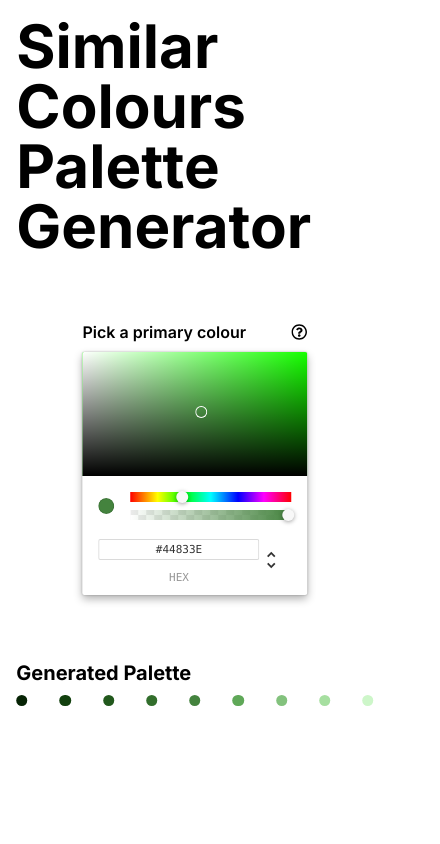
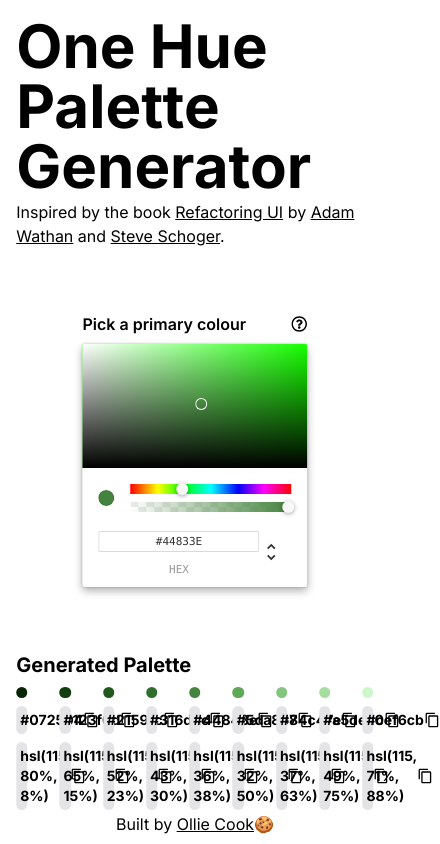
Before and after one commit to ollie-cook/colour-palette-generator, a Next.js app: page / in a window 390 px wide. Shown: the whole page, 440 px wide, since content can reach past the window. Built offline with nearby package versions, Linux system fonts and the light colour scheme.

Commit message:
Almost finished
Need to make it responsive and change font

```diff
--- a/app/components/Palette.tsx
+++ b/app/components/Palette.tsx
@@ -1,14 +1,13 @@
 'use client'
 
 import { usePrimaryColour } from './PrimaryColourContext'
-import hexToHSL, {hexToHSLArray} from '@/app/utils/functions.js'
+import {hexToHSLArray, HSLToHex} from '@/app/utils/functions.js'
+import { MdContentCopy } from "react-icons/md";
 
 export default function Palette() {
   const [primaryColour] = usePrimaryColour()
 
   const colours = generateColours(primaryColour)
-
-
 
   return (
     <div className="w-full mt-16">
@@ -16,8 +15,20 @@ export default function Palette() {
       <div className="grid grid-cols-9 gap-8 mt-2">
         {
           colours.map((colour, index) => (
-            <div key={index} className="w-full aspect-square rounded-2xl" style={{backgroundColor: colour}}>
-
+            <div className="w-full flex flex-col items-center">
+              <div key={index} className="w-full aspect-square rounded-2xl" style={{backgroundColor: colour.hsl}}></div>
+              <div className="flex w-full justify-between p-1 mt-2 rounded-md bg-zinc-200">
+                <p className="font-bold text-sm">{colour.hex}</p>
+                <button onClick={() => navigator.clipboard.writeText(colour.hex)}>
+                  <MdContentCopy />
+                </button>
+              </div>
+              <div className="flex w-full justify-between p-1 mt-2 rounded-md bg-zinc-200">
+                <p className="font-bold text-sm">{colour.hsl}</p>
+                <button onClick={() => navigator.clipboard.writeText(colour.hsl)}>
+                  <MdContentCopy />
+                </button>
+              </div>
             </div>
           ))
         }
@@ -27,8 +38,10 @@ export default function Palette() {
   );
 }
 
-const generateColours = (primaryColour: string) : string[] => {
+const generateColours = (primaryColour: string) : {hex: string, hsl: string}[] => {
   const colourStrings: string[] = Array(9).fill("");
+
+  const hexAndHSL: {hex: string, hsl: string}[] = Array(9).fill({hex: "", hsl: ""});
 
   const primaryHSLObject = hexToHSLArray(primaryColour);
 
@@ -37,32 +50,30 @@ const generateColours = (primaryColour: string) : string[] => {
 
   const firstLight = primaryHSLObject.l / 5;
   for (let i=0; i<4; i++) {
-    coloursHSL[i].l = firstLight * (i+1)
+    coloursHSL[i].l = parseFloat((firstLight*(i+1)).toFixed(0))
   }
 
   const lightDiff = (100 - primaryHSLObject.l) / 5
-  console.log(lightDiff)
   for (let i=5; i<9; i++) {
-    coloursHSL[i].l = primaryHSLObject.l + lightDiff * (i-4)
+    coloursHSL[i].l = parseFloat((primaryHSLObject.l+lightDiff*(i-4)).toFixed(0))
   }
 
   coloursHSL.forEach((colour, index) => {
     const saturation = calculateSaturation(colour.l, primaryHSLObject.l, primaryHSLObject.s)
     colour.s = saturation
 
-    colourStrings[index] = `hsl(${colour.h}, ${colour.s}%, ${colour.l}%)`
+    const hexString = HSLToHex(colour.h, colour.s, colour.l)
+    const HSLString = `hsl(${colour.h}, ${colour.s}%, ${colour.l}%)`
+    hexAndHSL[index] = {hex: hexString, hsl: HSLString}
   })
 
-  console.log(coloursHSL)
-
-
-  return colourStrings
+  return hexAndHSL
 }
 
 const calculateSaturation = (light: number, primaryLight: number, primarySaturation: number) => {
   const a = (primarySaturation - 100) / (primaryLight*primaryLight - 100*primaryLight);
 
-  const saturation = a*light*light -100*a*light + 100;
+  const saturation = parseFloat((a*light*light -100*a*light + 100).toFixed(0));
 
   return saturation
 }
--- a/app/page.tsx
+++ b/app/page.tsx
@@ -4,12 +4,16 @@ import PrimaryColourProvider from "./components/PrimaryColourContext";
 
 export default function Home() {
   return (
-    <main className="flex flex-col items-center w-11/12 relative left-1/2 -translate-x-1/2">
-      <h1 className="text-6xl mt-4 font-bold">Similar Colours Palette Generator</h1>
+    <main className="flex flex-col items-center w-11/12 relative left-1/2 -translate-x-1/2 min-h-screen">
+      <h1 className="text-6xl mt-4 font-bold">One Hue Palette Generator</h1>
+      <p className="mt-1">
+        Inspired by the book <a href="https://www.refactoringui.com/" target="_blank" className="underline">Refactoring UI</a> by <a href="https://adamwathan.me/" target="_blank" className="underline">Adam Wathan</a> and <a href="https://www.steveschoger.com/" target="_blank" className="underline">Steve Schoger</a>.
+      </p>
       <PrimaryColourProvider>
         <ColourPicker />
         <Palette />
       </PrimaryColourProvider>
+      <p className="absolute bottom-2 left-1/2 -translate-x-1/2" >Built by <a href="https://www.olliecookie.com" className="underline" target="_blank">Ollie Cook</a>&#x1f36a;</p>
     </main>
   );
 }
--- a/app/utils/functions.js
+++ b/app/utils/functions.js
@@ -82,8 +82,48 @@ export function hexToHSLArray(H) {
 
   l = (cmax + cmin) / 2;
   s = delta == 0 ? 0 : delta / (1 - Math.abs(2 * l - 1));
-  s = +(s * 100).toFixed(1);
-  l = +(l * 100).toFixed(1);
+  s = +(s * 100).toFixed(0);
+  l = +(l * 100).toFixed(0);
 
   return {h: h, s: s, l: l};
 }
+
+export function HSLToHex(h,s,l) {
+  s /= 100;
+  l /= 100;
+
+  let c = (1 - Math.abs(2 * l - 1)) * s,
+      x = c * (1 - Math.abs((h / 60) % 2 - 1)),
+      m = l - c/2,
+      r = 0,
+      g = 0,
+      b = 0;
+
+  if (0 <= h && h < 60) {
+    r = c; g = x; b = 0;
+  } else if (60 <= h && h < 120) {
+    r = x; g = c; b = 0;
+  } else if (120 <= h && h < 180) {
+    r = 0; g = c; b = x;
+  } else if (180 <= h && h < 240) {
+    r = 0; g = x; b = c;
+  } else if (240 <= h && h < 300) {
+    r = x; g = 0; b = c;
+  } else if (300 <= h && h < 360) {
+    r = c; g = 0; b = x;
+  }
+  // Having obtained RGB, convert channels to hex
+  r = Math.round((r + m) * 255).toString(16);
+  g = Math.round((g + m) * 255).toString(16);
+  b = Math.round((b + m) * 255).toString(16);
+
+  // Prepend 0s, if necessary
+  if (r.length == 1)
+    r = "0" + r;
+  if (g.length == 1)
+    g = "0" + g;
+  if (b.length == 1)
+    b = "0" + b;
+
+  return "#" + r + g + b;
+}
```
